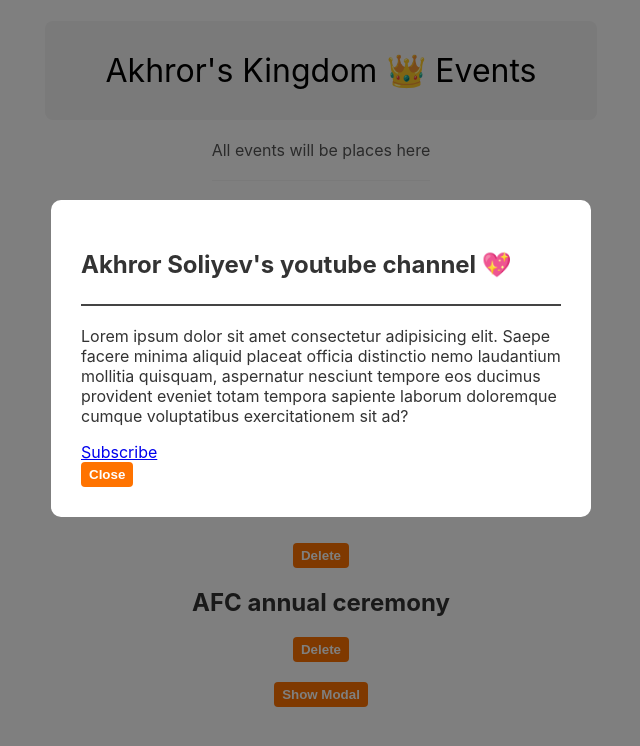
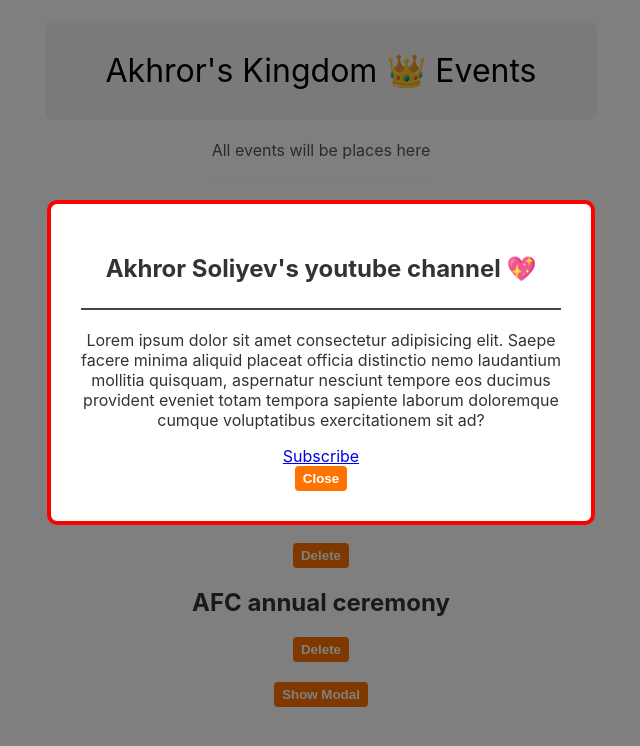
Before and after one commit to dhpcode/react-for-printing, a React (Create React App) app: page / in a window 1280 px wide. Both pictures are taken after a click on the button "Show Modal". Shown: the top 746 px of the page, without its empty margins (319-959 px from the left). Built offline with nearby package versions, Linux system fonts and the light colour scheme.

Commit message:
style: update modal component with border and text alignment styles

```diff
--- a/src/components/Modal.js
+++ b/src/components/Modal.js
@@ -4,7 +4,11 @@
 function Modal({ children, closeModal }) {
   return ReactDom.createPortal((
     <div className="modal-backdrop">
-      <div className="modal">
+      <div className="modal" style={{
+        border: "4px solid",
+        borderColor: "red",
+        textAlign: "center"
+        }}>
         {children}
         <br />
         <button onClick={closeModal}>Close</button>
```
